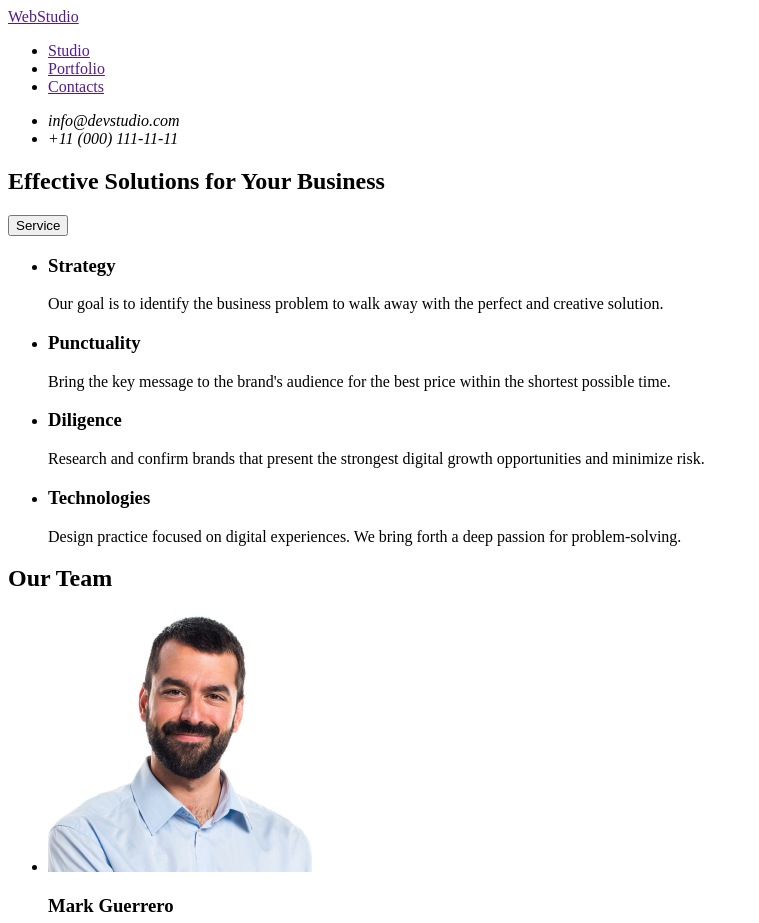
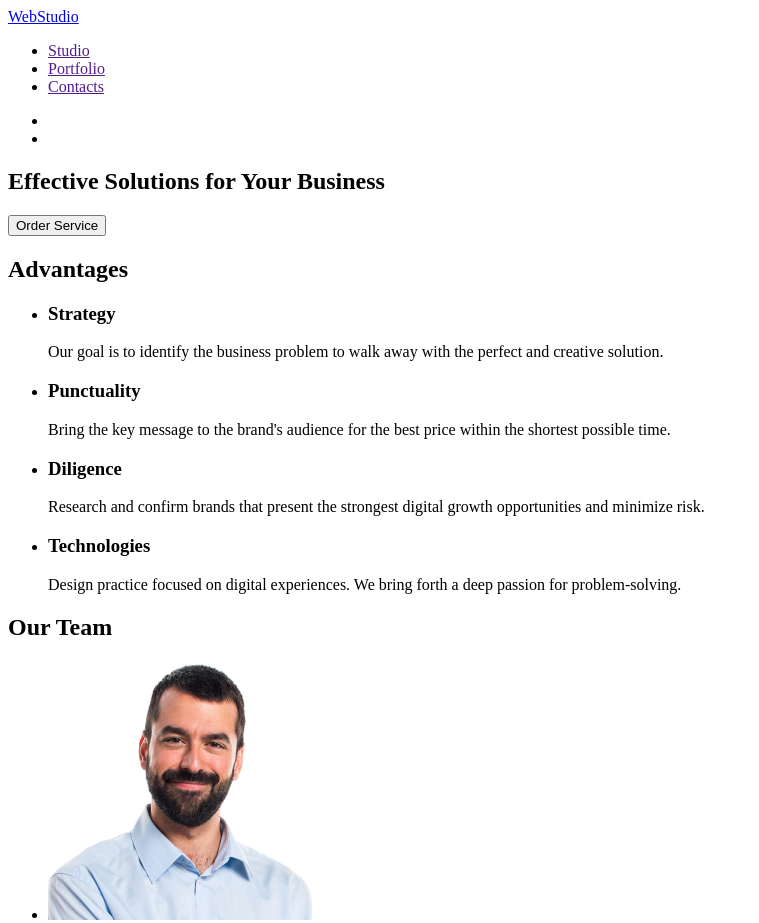
Before and after one commit to Liubjchka/goit-markup-hw-01, a plain HTML site: page index.html in a window 1280 px wide. Shown: the top 923 px of the page, without its empty margins (0-759 px from the left). Drawn offline with Linux system fonts and the light colour scheme.

Commit message:
add index.html

```diff
--- a/index.html
+++ b/index.html
@@ -9,20 +9,20 @@
 
 <body>
     <header>
-        <a href="">WebStudio</a>
         <nav>
-        <ul>
-            <li><a href="">Studio</a></li>
-            <li><a href="">Portfolio</a></li>
-            <li><a href="">Contacts</a></li>
-        </ul>
+            <a href="./index.html">WebStudio</a>
+            <ul>
+                <li><a href="">Studio</a></li>
+                <li><a href="">Portfolio</a></li>
+                <li><a href="">Contacts</a></li>
+            </ul>
 
         </nav>
 
         <address>
             <ul>
-                <li>info@devstudio.com</li>
-                <li>+11 (000) 111-11-11</li>
+                <li><a href="info@devstudio.com" alt="info@devstudio.com"></a></li>
+                <li><a href="+11(000)111-11-11" alt="+11 (000) 111-11-11"></a></li>
             </ul>
         </address>
 
@@ -31,10 +31,11 @@
         <section>
             <h1>Effective Solutions
             for Your Business</h1>
-            <button type="button">Service</button>
+            <button type="button">Order Service</button>
         </section>
 
         <section>
+            <h2>Advantages</h2>
             <ul>
                 <li>
                     <h3>Strategy</h3>
@@ -63,7 +64,7 @@
             <h2>Our Team</h2>
             <ul>
                 <li>
-                    <img src="images/Mark_Guerrero.jpg"
+                    <img src="./images/Mark_Guerrero.jpg"
                     alt="Mark Guerrero"
                     width="264"
                     height="260"
@@ -73,7 +74,7 @@
                 </li>
 
                 <li>
-                    <img src="images/Tom_Ford.jpg"
+                    <img src="./images/Tom_Ford.jpg"
                     alt="Tom Ford"
                     width="264"
                     height="260"
@@ -83,7 +84,7 @@
                 </li>
 
                 <li>
-                    <img src="images/Camila_Garcia.jpg"
+                    <img src="./images/Camila_Garcia.jpg"
                     alt="Camila Garcia"
                     width="264"
                     height="260"
@@ -93,7 +94,7 @@
                 </li>
 
                 <li>
-                    <img src="images/Daniel_Wilson.jpg"
+                    <img src="./images/Daniel_Wilson.jpg"
                     alt="Daniel Wilson"
                     width="264"
                     height="260"/>
@@ -104,7 +105,7 @@
         </section>
     </main>
     <footer>
-                <a href="">WebStudio</a>
+                <a href="./index.html">WebStudio</a>
                 <p>
                     Increase the flow of customers and sales for your business with digital marketing & growth solutions.
                 </p>
```
